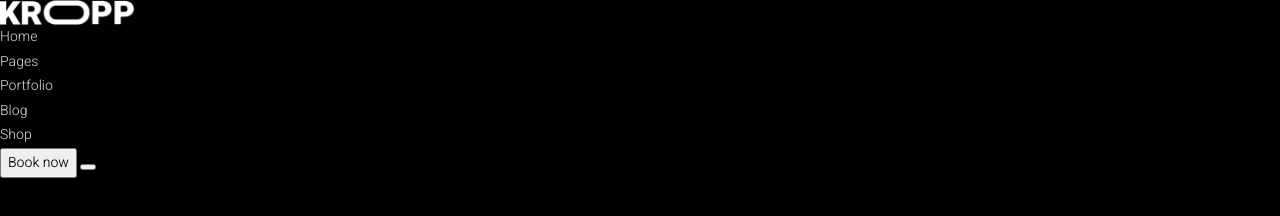
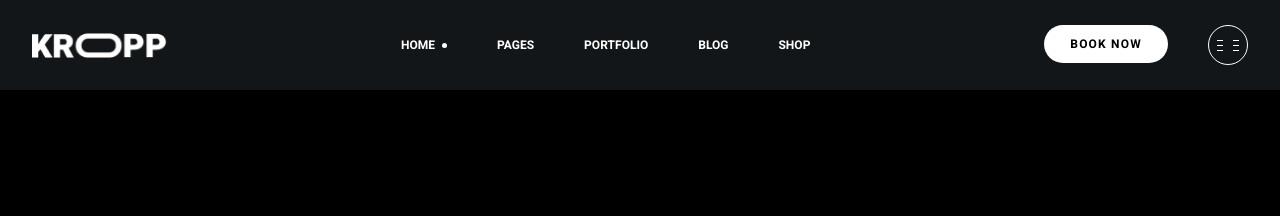
Before and after one commit to SlavaWebDeveloper/CROSSFIT, a website: page src/index.html in a window 1280 px wide. Drawn offline with nearby package versions, Linux system fonts and the light colour scheme; files that its build step writes are made by us from their sources.

Commit message:
the button and header styles are connected

```diff
--- a/src/styles/style.scss
+++ b/src/styles/style.scss
@@ -7,3 +7,7 @@
   'themes',
   'utils',
   'globals';
+
+@import
+  'blocks/button',
+  'blocks/header'
```
